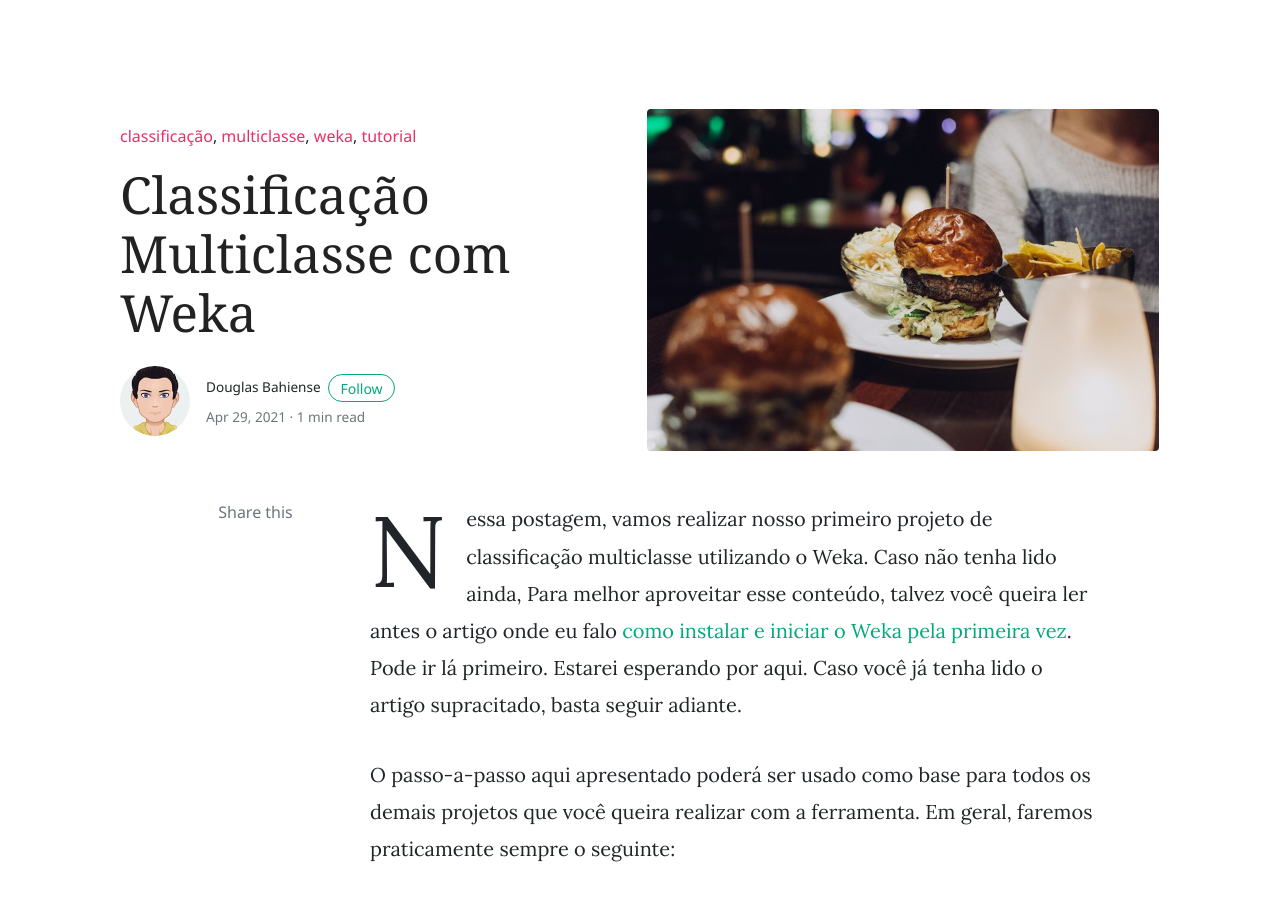
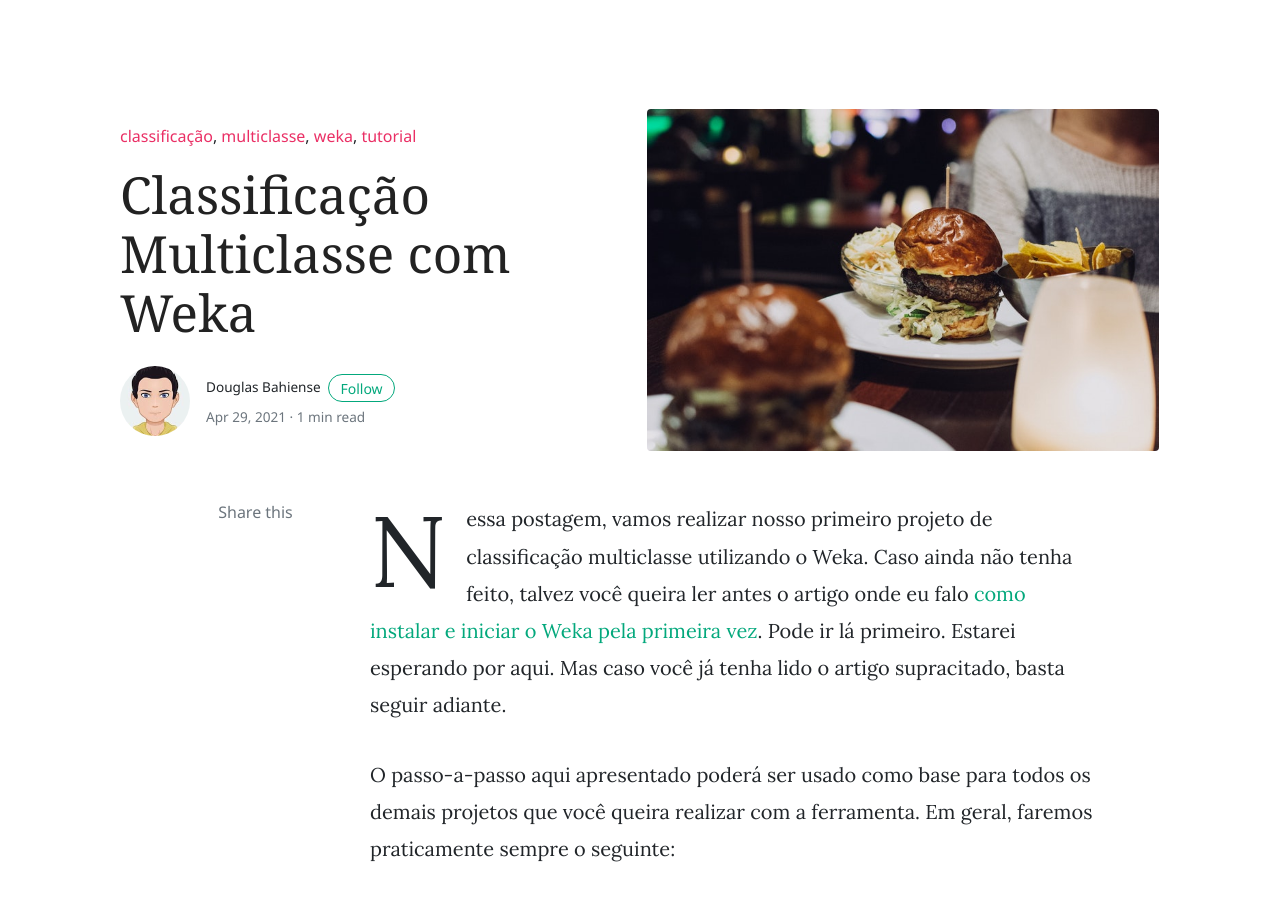
Before and after one commit to dbahiense/dbahiense.github.io, a Jekyll site: the page built from _posts/2021-04-29-multiclass-classification-with-weka.md, in a window 1280 px wide and 900 px high. Built offline with Jekyll 4.4.1, drawn with Linux system fonts in a browser that asks for light colours; nearby versions of some CDN libraries; comment, search, counter and statistics services are not loaded.

Commit message:
edit post

```diff
--- a/_posts/2021-04-29-multiclass-classification-with-weka.md
+++ b/_posts/2021-04-29-multiclass-classification-with-weka.md
@@ -4,7 +4,7 @@ title:  "Classificação Multiclasse com Weka"
 categories: [classificação, multiclasse, weka, tutorial]
 image: assets/images/2.jpg
 ---
-Nessa postagem, vamos realizar nosso primeiro projeto de classificação multiclasse utilizando o Weka. Caso não tenha lido ainda, Para melhor aproveitar esse conteúdo, talvez você queira ler antes o artigo onde eu falo [como instalar e iniciar o Weka pela primeira vez](2021-04-08-install-weka.html). Pode ir lá primeiro. Estarei esperando por aqui. Caso você já tenha lido o artigo supracitado, basta seguir adiante.
+Nessa postagem, vamos realizar nosso primeiro projeto de classificação multiclasse utilizando o Weka. Caso ainda não tenha feito, talvez você queira ler antes o artigo onde eu falo [como instalar e iniciar o Weka pela primeira vez](2021-04-08-install-weka.html). Pode ir lá primeiro. Estarei esperando por aqui. Mas caso você já tenha lido o artigo supracitado, basta seguir adiante.
 
 O passo-a-passo aqui apresentado poderá ser usado como base para todos os demais projetos que você queira realizar com a ferramenta. Em geral, faremos praticamente sempre o seguinte:
 
```
